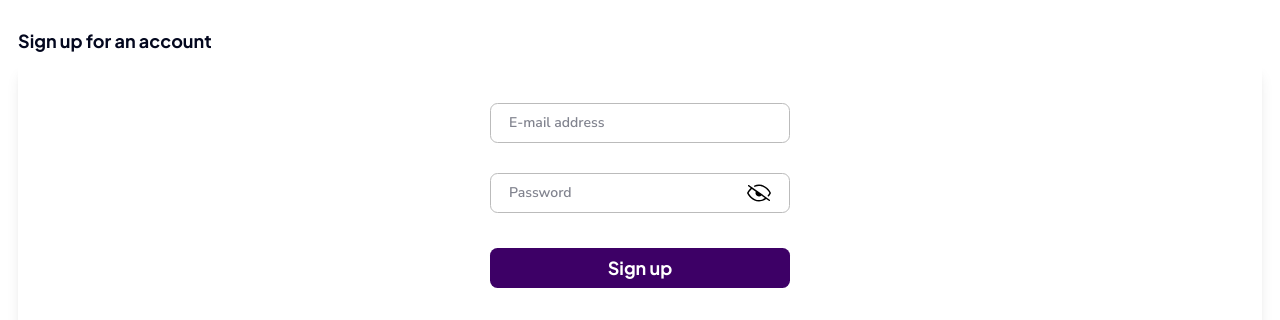
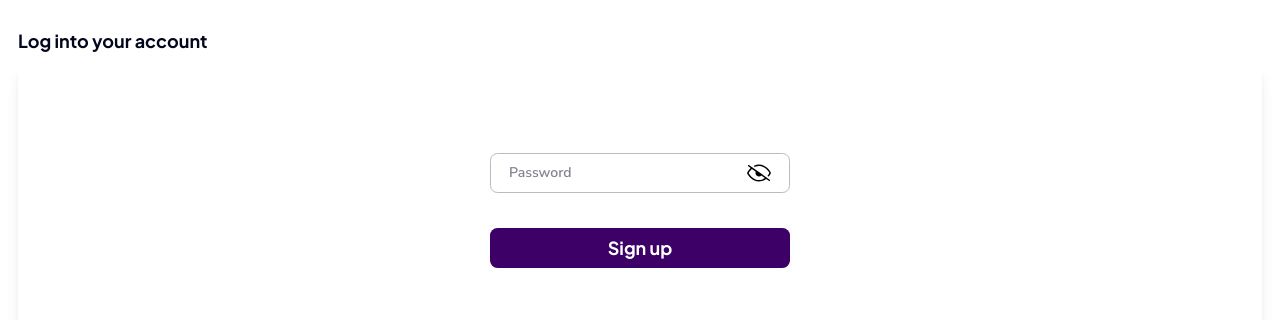
Before and after one commit to Worketyamo-Students/Aurelie_palette_couleur_ia, a plain HTML site: page assets/autres_pages_html/log_in.html in a window 1280 px wide. Shown: the part 47-367 px from the top of the page. Drawn offline with nearby package versions, Linux system fonts and the light colour scheme.

Commit message:
lien vers login

```diff
--- a/assets/autres_pages_html/sign_up.html
+++ b/assets/autres_pages_html/log_in.html
@@ -4,7 +4,7 @@
     <meta charset="UTF-8">
     <meta name="viewport" content="width=device-width, initial-scale=1.0">
     <script src="https://cdn.jsdelivr.net/npm/@tailwindcss/browser@4"></script>
-    <!-- <link rel="icon" type="image/png" sizes="32*32" href="../images/palette_logo.png"> -->
+    <link rel="icon" type="image/png" sizes="32*32" href="../images/palette_logo.png">
     <link rel="stylesheet" type="text/css" href="../css/index.css">
     <title>Palette AI</title>
 
@@ -27,9 +27,9 @@
   </header>
   <!--form-->
   <section class="px-[1.8rem] mt-[3rem] flex flex-col gap-y-[1rem]">
-    <h1 class="text-[1.8rem] text-text font-main font-bold">Sign up for an account</h1>
+    <h1 class="text-[1.8rem] text-text font-main font-bold">Log  into  your  account</h1>
     <form class="flex flex-col shadow-lg rounded-lg w-auto h-[42rem] justify-center items-center">
-      <label for="email"><input class="border-shadow_border border-[0.1rem] h-[4rem] rounded-xl w-[30rem] pl-[1.8rem] text-text text-[1.4rem] font-secondary font-semibold" type="email" name="email" id="email" placeholder="E-mail address"></label>
+
       <label for="password"><input class=" mt-[3rem] bg-[url(../images/eye-closed.svg)] bg-no-repeat  bg-[right_1.8rem_center] bg-auto pr-[1.8rem] border-shadow_border border-[0.1rem] h-[4rem] rounded-xl w-[30rem] pl-[1.8rem] text-text text-[1.4rem] font-secondary font-semibold" type="password" name="password" id="password" placeholder="Password"></label>
 
       <button class="mt-[3.5rem] bg-primary text-white-background text-[1.8rem] font-main font-bold h-[4rem] rounded-xl w-[30rem] flex items-center justify-center"  type="submit">Sign  up</button>
```
Also changed, not shown: index.html (+1 -1 lines).
